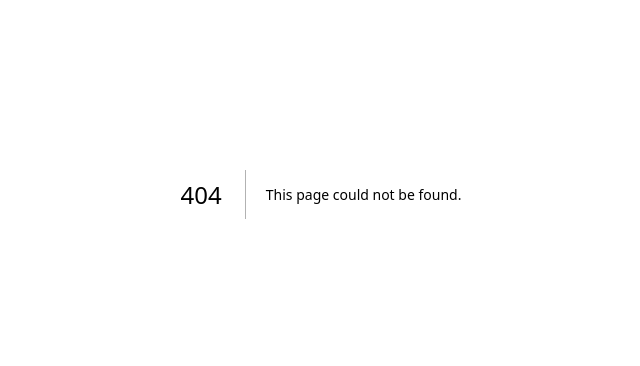
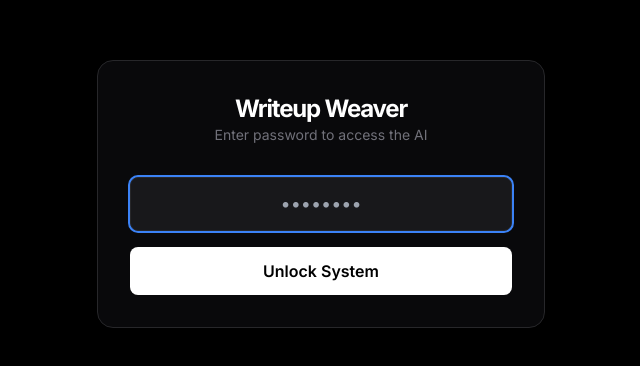
Before and after one commit to I-am-Sm1l3/writeup-weaver, a Next.js app: page /login in a window 1280 px wide. Before the commit this address had no page. Shown: the part 206-572 px from the top of the page, without its empty margins (319-959 px from the left). Built offline with nearby package versions, Linux system fonts and the light colour scheme.

Commit message:
Create page.tsx

```diff
--- /dev/null
+++ b/src/app/login/page.tsx
@@ -0,0 +1,40 @@
+'use client';
+import { useState } from 'react';
+
+export default function LoginPage() {
+  const [pass, setPass] = useState('');
+
+  const handleSubmit = (e: React.FormEvent) => {
+    e.preventDefault();
+    // Sets the cookie and refreshes to trigger the middleware check
+    document.cookie = `site_auth=${pass}; path=/; max-age=86400; SameSite=Lax`;
+    window.location.href = '/';
+  };
+
+  return (
+    <div className="flex h-screen items-center justify-center bg-black text-white">
+      <div className="w-full max-w-md p-8 border border-zinc-800 bg-zinc-950 rounded-2xl shadow-2xl">
+        <div className="flex flex-col items-center mb-8">
+          <h1 className="text-2xl font-bold tracking-tighter">Writeup Weaver</h1>
+          <p className="text-zinc-500 text-sm">Enter password to access the AI</p>
+        </div>
+
+        <form onSubmit={handleSubmit} className="space-y-4">
+          <input
+            type="password"
+            placeholder="••••••••"
+            autoFocus
+            className="w-full p-3 bg-zinc-900 border border-zinc-800 rounded-lg focus:outline-none focus:ring-2 focus:ring-blue-500 transition-all text-center text-lg"
+            onChange={(e) => setPass(e.target.value)}
+          />
+          <button
+            type="submit"
+            className="w-full p-3 bg-white text-black font-semibold rounded-lg hover:bg-zinc-200 transition-colors"
+          >
+            Unlock System
+          </button>
+        </form>
+      </div>
+    </div>
+  );
+}
```
